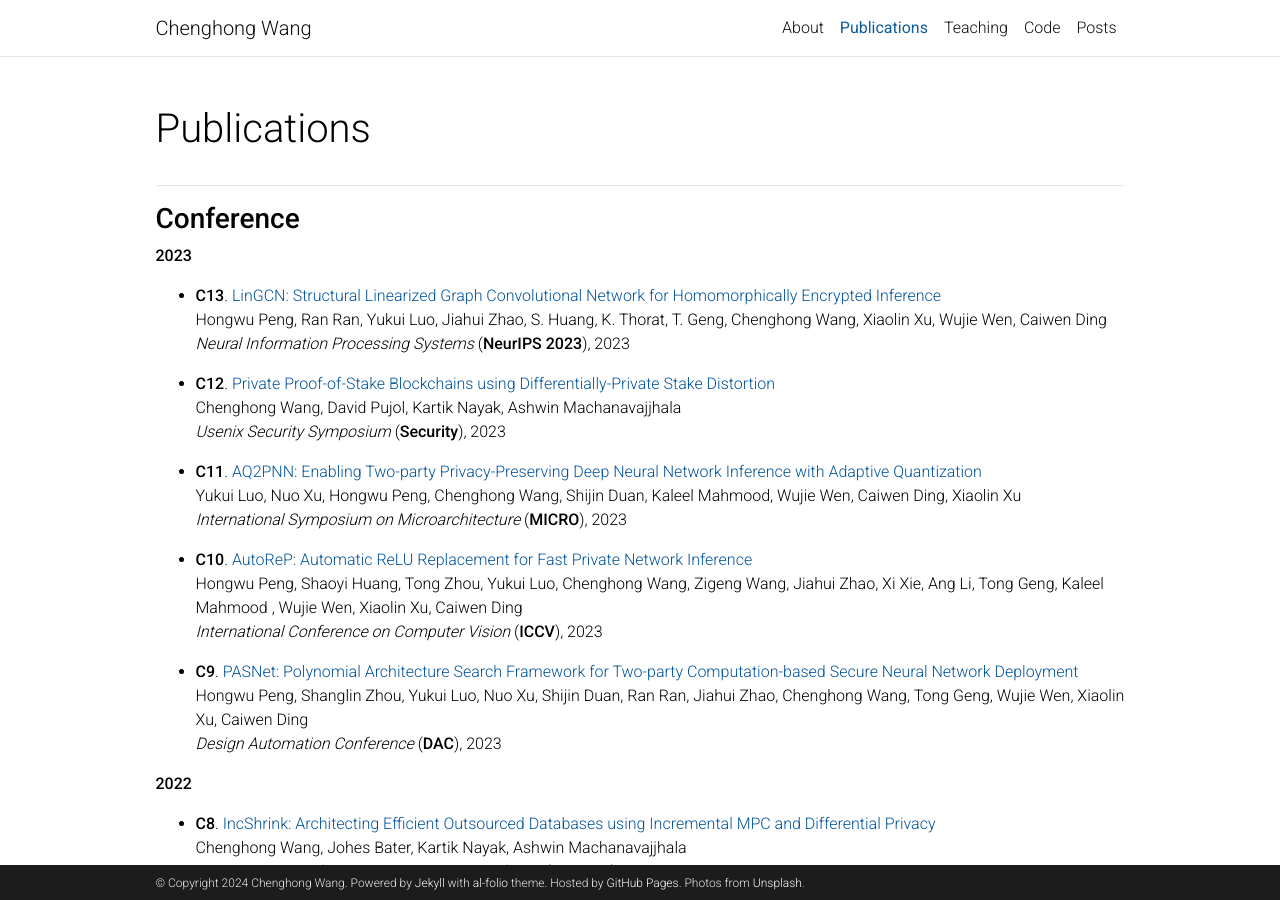
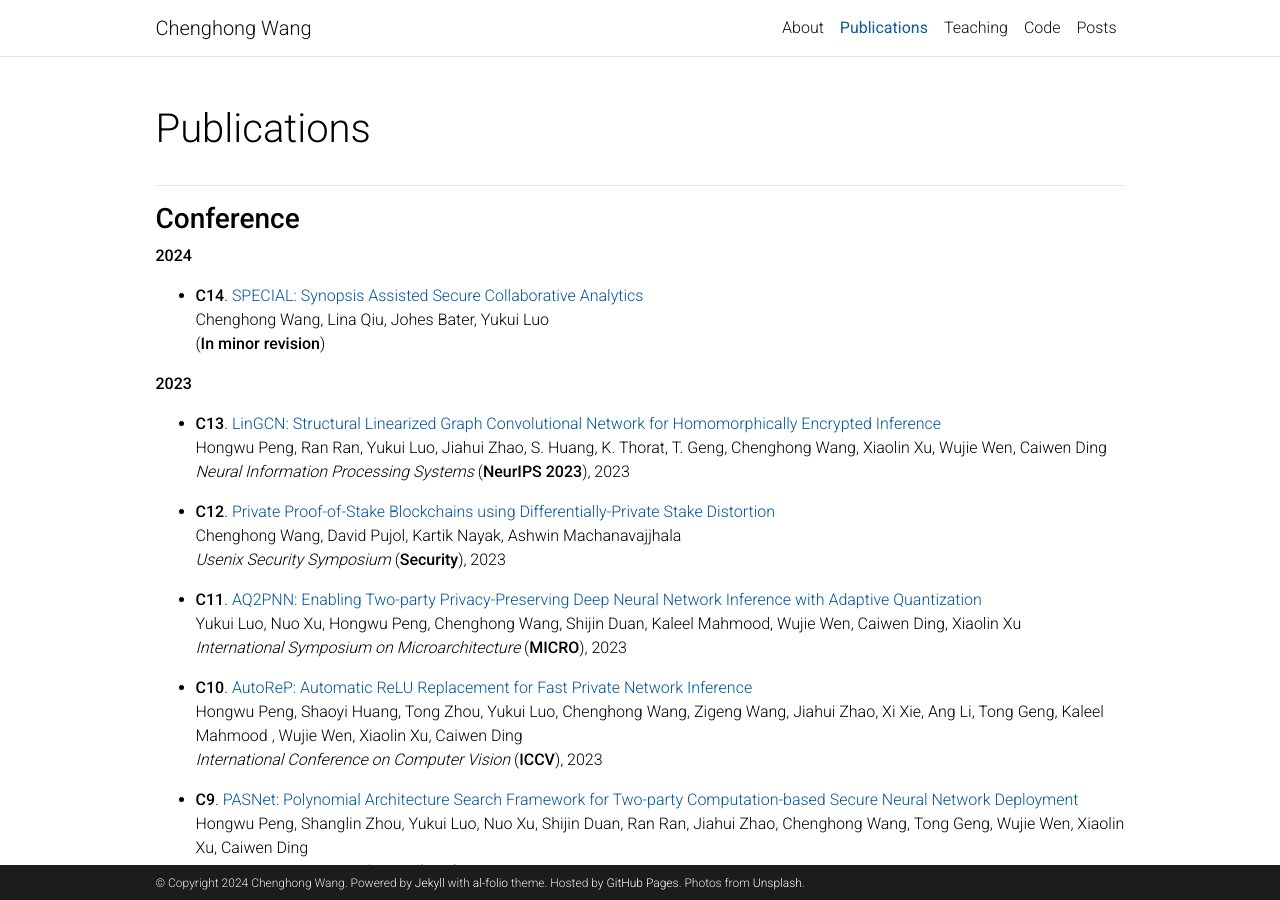
Before and after one commit to lovingmage/lovingmage.github.io, a Jekyll site: the page built from _pages/publications.md, in a window 1280 px wide and 900 px high. Built offline with Jekyll 4.4.1, drawn with Linux system fonts in a browser that asks for light colours; comment, search, counter and statistics services are not loaded; a style sheet for code colours, icons or effects is not loaded.

Commit message:
Update publications.md

```diff
--- a/_pages/publications.md
+++ b/_pages/publications.md
@@ -11,6 +11,11 @@ nav_order: 1
 <hr>
 
 ### **Conference**
+**2024**
+- **C14**. [SPECIAL: Synopsis Assisted Secure Collaborative Analytics](https://arxiv.org/pdf/2404.18388)\
+Chenghong Wang, Lina Qiu, Johes Bater, Yukui Luo\
+(**In minor revision**)
+
 **2023**
 - **C13**. [LinGCN: Structural Linearized Graph Convolutional Network for Homomorphically Encrypted Inference](#)\
 Hongwu Peng, Ran Ran, Yukui Luo, Jiahui Zhao, S. Huang, K. Thorat, T. Geng, Chenghong Wang, Xiaolin Xu, Wujie Wen, Caiwen Ding\
```
